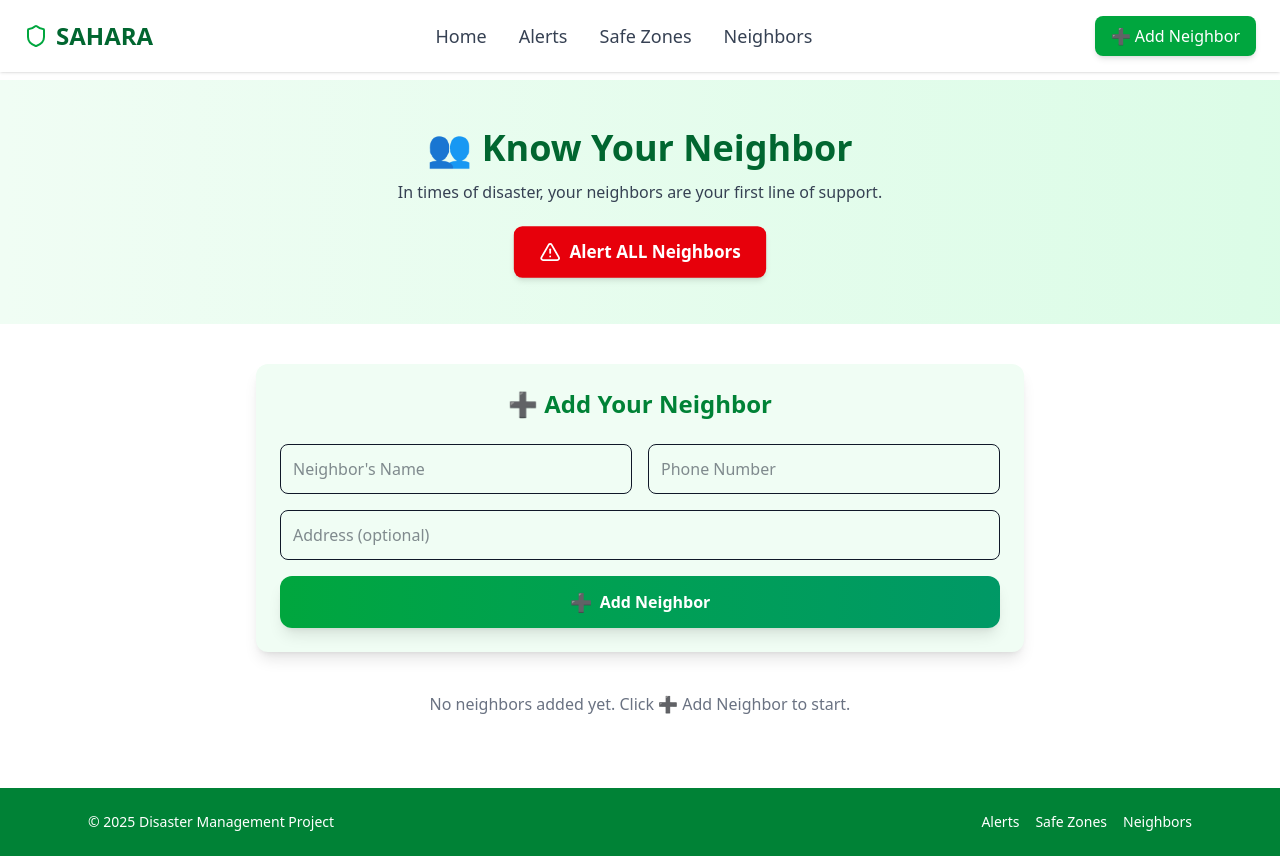
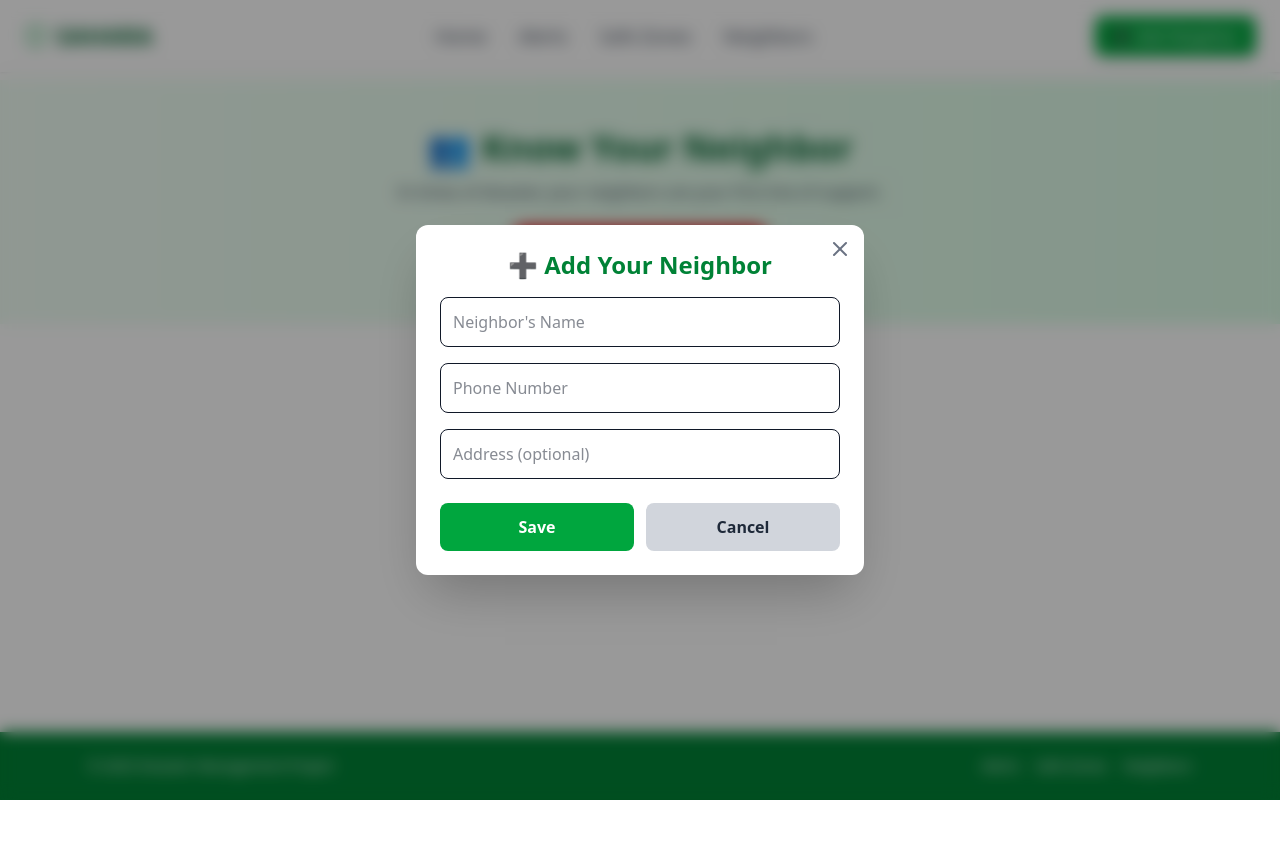
Before and after one commit to KrishnakantPatel234/SAHARA, a React (Vite) app: page /neighbors in a window 1280 px wide. Both pictures are taken after a click on the button "➕ Add Neighbor". After the commit the page ends 800 px from the top, so only its background shows below. Built offline with nearby package versions, Linux system fonts and the light colour scheme.

Commit message:
New Update in Neighbor

```diff
--- a/src/pages/Neighbors.jsx
+++ b/src/pages/Neighbors.jsx
@@ -1,7 +1,7 @@
 import { useState, useEffect } from "react";
 import { Link } from "react-router-dom";
-import { Home, User, Phone, MapPin, Bell, AlertTriangle, Shield, Trash2 } from "lucide-react";
-import { motion } from "framer-motion";
+import { User, Phone, MapPin, AlertTriangle, Shield, Trash2, X } from "lucide-react";
+import { motion, AnimatePresence } from "framer-motion";
 
 export default function Neighbors() {
   const [neighbors, setNeighbors] = useState([]);
@@ -30,7 +30,7 @@ export default function Neighbors() {
     }
     setNeighbors([...neighbors, { ...formData, id: Date.now() }]);
     setFormData({ name: "", phone: "", address: "" });
-    setShowForm(false); // hide form after adding
+    setShowForm(false); // close modal after adding
   };
 
   const removeNeighbor = (id) => {
@@ -57,9 +57,9 @@ export default function Neighbors() {
   };
 
   return (
-    <div className="flex flex-col min-h-screen">
+    <div className="flex flex-col min-h-screen relative">
       {/* ✅ Navbar */}
-      <header className="fixed top-0 left-0 w-full z-50 bg-white/30 backdrop-blur-md shadow-sm">
+      <header className="fixed top-0 left-0 w-full z-40 bg-white/30 backdrop-blur-md shadow-sm">
         <div className="max-w-7xl mx-auto flex items-center justify-between px-6 py-4">
           <motion.h1
             initial={{ opacity: 0, x: -20 }}
@@ -84,11 +84,11 @@ export default function Neighbors() {
             ))}
           </nav>
 
-          {/* ✅ Toggle Add Neighbor Form */}
+          {/* ✅ Open Form Modal */}
           <motion.button
             whileHover={{ scale: 1.05 }}
             className="hidden md:inline-block bg-green-600 hover:bg-green-700 text-white px-4 py-2 rounded-lg shadow-md transition"
-            onClick={() => setShowForm(!showForm)}
+            onClick={() => setShowForm(true)}
           >
             ➕ Add Neighbor
           </motion.button>
@@ -96,12 +96,7 @@ export default function Neighbors() {
       </header>
 
       {/* ✅ Hero Section */}
-      <motion.section
-        initial={{ opacity: 0, y: -20 }}
-        animate={{ opacity: 1, y: 0 }}
-        transition={{ duration: 0.7 }}
-        className="bg-gradient-to-r mt-20 from-green-50 to-green-100 py-12 text-center"
-      >
+      <section className="mt-20 bg-gradient-to-r from-green-50 to-green-100 py-12 text-center">
         <h2 className="text-4xl font-extrabold text-green-800">👥 Know Your Neighbor</h2>
         <p className="mt-3 text-gray-700 max-w-2xl mx-auto">
           In times of disaster, your neighbors are your first line of support.
@@ -115,39 +110,10 @@ export default function Neighbors() {
         >
           <AlertTriangle className="w-5 h-5" /> Alert ALL Neighbors
         </motion.button>
-      </motion.section>
+      </section>
 
+      {/* ✅ Neighbor List */}
       <main className="flex-1 px-6 py-10 bg-white">
-        {/* ✅ Conditional Form */}
-        {showForm && (
-          <motion.div
-            initial={{ opacity: 0, scale: 0.95 }}
-            animate={{ opacity: 1, scale: 1 }}
-            transition={{ duration: 0.5 }}
-            className="max-w-3xl mx-auto bg-green-50 p-6 rounded-xl shadow-lg space-y-6"
-          >
-            <h3 className="text-2xl font-bold text-green-700 text-center">➕ Add Your Neighbor</h3>
-            <form onSubmit={addNeighbor} className="grid gap-4 md:grid-cols-2">
-              <input type="text" name="name" value={formData.name} onChange={handleChange} placeholder="Neighbor's Name" className="p-3 border rounded-lg focus:ring-2 focus:ring-green-400" />
-              <input type="tel" name="phone" value={formData.phone} onChange={handleChange} placeholder="Phone Number" className="p-3 border rounded-lg focus:ring-2 focus:ring-green-400" />
-              <input type="text" name="address" value={formData.address} onChange={handleChange} placeholder="Address (optional)" className="md:col-span-2 p-3 border rounded-lg focus:ring-2 focus:ring-green-400" />
-              <button
-                type="submit"
-                className="md:col-span-2 flex items-center justify-center gap-2
-                          bg-gradient-to-r from-green-600 to-emerald-600
-                          hover:from-green-700 hover:to-emerald-700
-                          text-white px-6 py-3 rounded-xl font-semibold shadow-lg
-                          transition-all duration-300 transform hover:scale-105 hover:shadow-xl
-                          active:scale-95"
-              >
-                <span className="text-lg">➕</span>
-                Add Neighbor
-              </button>
-            </form>
-          </motion.div>
-        )}
-
-        {/* ✅ Neighbor List */}
         <section className="max-w-4xl mx-auto mt-10 grid gap-6 md:grid-cols-2">
           {neighbors.map((n) => (
             <motion.div
@@ -197,6 +163,81 @@ export default function Neighbors() {
         </section>
       </main>
 
+      {/* ✅ Modal Form */}
+      <AnimatePresence>
+        {showForm && (
+          <motion.div
+            className="fixed inset-0 z-50 flex items-center justify-center bg-black/40 backdrop-blur-sm"
+            initial={{ opacity: 0 }}
+            animate={{ opacity: 1 }}
+            exit={{ opacity: 0 }}
+          >
+            <motion.div
+              initial={{ scale: 0.9, opacity: 0 }}
+              animate={{ scale: 1, opacity: 1 }}
+              exit={{ scale: 0.9, opacity: 0 }}
+              transition={{ duration: 0.3 }}
+              className="bg-white rounded-xl shadow-2xl p-6 w-full max-w-md relative"
+            >
+              {/* Close Button */}
+              <button
+                onClick={() => setShowForm(false)}
+                className="absolute top-3 right-3 text-gray-500 hover:text-red-600 transition"
+              >
+                <X className="w-6 h-6" />
+              </button>
+
+              <h3 className="text-2xl font-bold text-green-700 text-center mb-4">
+                ➕ Add Your Neighbor
+              </h3>
+
+              <form onSubmit={addNeighbor} className="grid gap-4">
+                <input
+                  type="text"
+                  name="name"
+                  value={formData.name}
+                  onChange={handleChange}
+                  placeholder="Neighbor's Name"
+                  className="p-3 border rounded-lg focus:ring-2 focus:ring-green-400"
+                />
+                <input
+                  type="tel"
+                  name="phone"
+                  value={formData.phone}
+                  onChange={handleChange}
+                  placeholder="Phone Number"
+                  className="p-3 border rounded-lg focus:ring-2 focus:ring-green-400"
+                />
+                <input
+                  type="text"
+                  name="address"
+                  value={formData.address}
+                  onChange={handleChange}
+                  placeholder="Address (optional)"
+                  className="p-3 border rounded-lg focus:ring-2 focus:ring-green-400"
+                />
+
+                <div className="flex gap-3 mt-2">
+                  <button
+                    type="submit"
+                    className="flex-1 bg-green-600 hover:bg-green-700 text-white py-3 rounded-lg font-semibold transition"
+                  >
+                    Save
+                  </button>
+                  <button
+                    type="button"
+                    onClick={() => setShowForm(false)}
+                    className="flex-1 bg-gray-300 hover:bg-gray-400 text-gray-800 py-3 rounded-lg font-semibold transition"
+                  >
+                    Cancel
+                  </button>
+                </div>
+              </form>
+            </motion.div>
+          </motion.div>
+        )}
+      </AnimatePresence>
+
       {/* ✅ Footer */}
       <footer className="bg-green-700 text-white py-6 mt-8">
         <div className="max-w-6xl mx-auto px-6 flex flex-col md:flex-row justify-between items-center">
```
